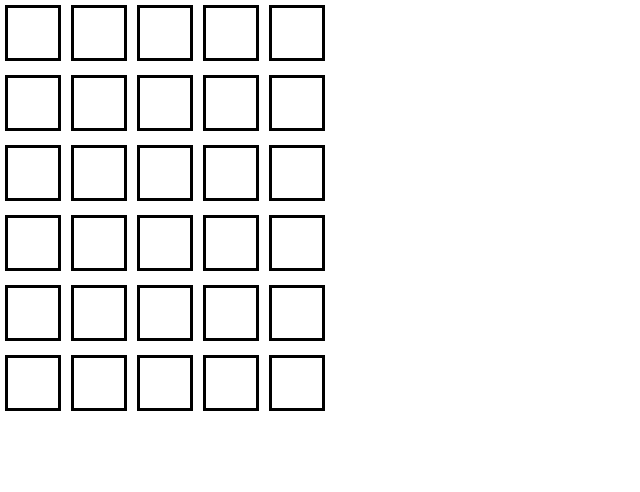
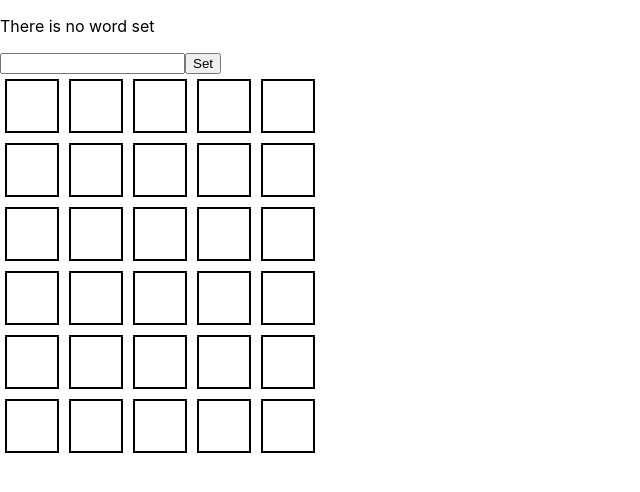
Before and after one commit to kraklo/wordle-with-friends, a React (Create React App) app: page / in a window 1280 px wide. Shown: the top 492 px of the page, without its empty margins (0-640 px from the left). Built offline with nearby package versions, Linux system fonts and the light colour scheme.

Commit message:
add word set and basic interaction

```diff
--- a/src/App.css
+++ b/src/App.css
@@ -1,7 +1,35 @@
 .box {
   border-style: solid;
+  border-width: 2px;
   width: 50px;
   height: 50px;
-  display: inline-block;
+  display: inline-table;
   margin: 5px;
+  text-align: center;
+  line-height: 50px;
 }
+
+.row {
+  display: flex;
+}
+
+.correct {
+  background-color: #6aaa64;
+}
+
+.almost {
+  background-color: #c9b458;
+}
+
+.incorrect {
+  background-color: #787c7e;
+}
+
+.unnused {
+  background-color: white;
+}
+
+.letter {
+  margin: 0px;
+  display: absolute;
+}
--- a/src/App.js
+++ b/src/App.js
@@ -1,35 +1,117 @@
 import './App.css';
+import React, { useState, useRef } from 'react';
 
-function RenderBox() {
-  return (
-    <div className="box"></div>
-  );
+function createBox(x, y) {
+  return {
+    letter: '',
+    colour: 'unnused'
+  };
 }
 
-function RenderBoxRow() {
+function createBoxRow() {
   const boxes = [];
   for (let i = 0; i < 5; i++) {
-    boxes.push(RenderBox());
+    boxes.push(createBox());
   }
 
-  return (
-    <div className="row">
-      {boxes}
-    </div>
-  );
+  return boxes;
 }
 
-function RenderAllBoxRows() {
+function createAllBoxRows() {
   const rows = [];
   for (let i = 0; i < 6; i++) {
-    rows.push(RenderBoxRow());
+    rows.push(createBoxRow());
   }
 
   return rows;
 }
 
+function SetForm(props) {
+  function handleSetWord(word) {
+    props.setWord(word);
+    if (word.length === 5 && props.settableState) {
+      props.setSettableState(false);
+    }
+  }
+
+  if (!props.settableState) {
+    return null;
+  }
+
+  return (
+    <>
+      <input type="text" ref={props.inputRef} />
+      <button onClick={() => handleSetWord(props.inputRef.current.value)}>Set</button>
+    </>
+  );
+}
+
+function displayWord(word) {
+  if (word === '') {
+    return "There is no word set"
+  } else if (word.length !== 5) {
+    return "Please set a five letter word"
+  } else {
+    return `The current word is ${word}`;
+  }
+}
+
+function renderBox(box, rowNum, colNum, changeBox) {
+  const colour = "box " + box.colour;
+
+  return (
+    <div key={colNum} className={colour} onClick={() => changeBox({ letter: "A", colour: "correct" }, rowNum, colNum)}>
+      <p className="letter">{box.letter}</p>
+    </div>
+  )
+}
+
+function renderBoxRow(row, rowNum, changeBox) {
+  const boxes = [];
+
+  row.forEach((box, colNum) => boxes.push(renderBox(box, rowNum, colNum, changeBox)));
+
+  return (
+    <div key={rowNum} className="row">{boxes}</div>
+  );
+}
+
+function renderBoxes(boxes, changeBox) {
+  const boxRows = []
+
+  boxes.forEach((boxRow, rowNum) => {
+    boxRows.push(renderBoxRow(boxRow, rowNum, changeBox))
+  });
+
+  return boxRows;
+}
+
 function App() {
-  return RenderAllBoxRows();
+  const [word, setWord] = useState('');
+  const [settableState, setSettableState] = useState(true);
+  const [boxes, setBoxes] = useState(createAllBoxRows());
+  const inputRef = useRef(null);
+
+  const changeBox = function (box, rowNum, colNum) {
+    const boxesCopy = boxes.slice();
+
+    boxesCopy[rowNum][colNum] = box;
+
+    setBoxes(boxesCopy);
+  }
+
+  return (
+    <>
+      <p>{displayWord(word)}</p>
+      <SetForm
+        settableState={settableState}
+        setSettableState={setSettableState}
+        setWord={setWord}
+        inputRef={inputRef}
+      />
+      {renderBoxes(boxes, changeBox)}
+    </>
+  );
 }
 
 export default App;
```
